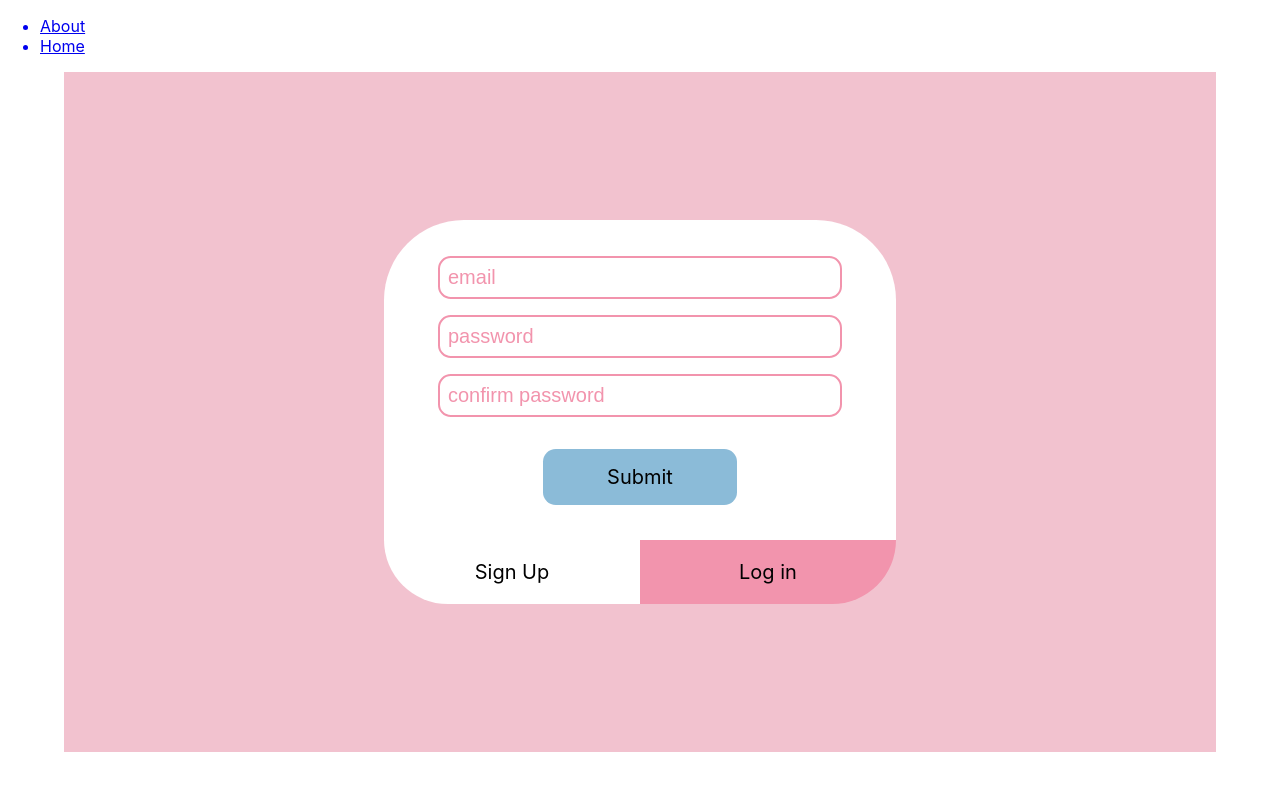
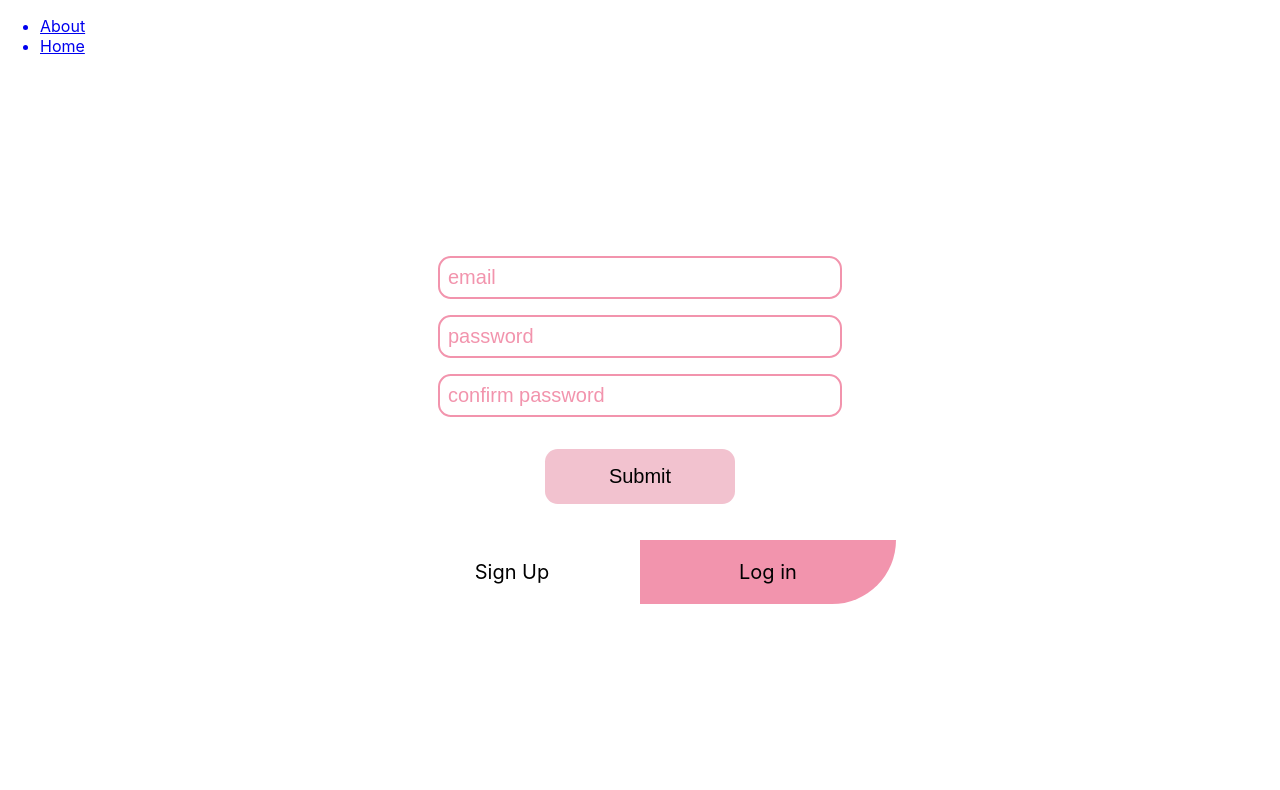
Before and after one commit to Eva-Sorensen/empower, a React (Create React App) app: page /signup in a window 1280 px wide. Shown: the top 790 px of the page. Built offline with nearby package versions, Linux system fonts and the light colour scheme.

Commit message:
Updated router to correctly navigate

```diff
--- a/src/css/Signup.module.css
+++ b/src/css/Signup.module.css
@@ -1,13 +1,11 @@
 .background {
   width: 100vw;
   height: 100vh;
-  background-color: white;
 }
 
 .mainSection {
   width: 90vw;
   height: 85vh;
-  background-color: var(--pink-light);
   margin: 0 auto;
   display: flex;
   align-items: center;
@@ -58,10 +56,12 @@
   text-decoration: none;
   list-style: none;
   font-size: 20px;
-  background-color: var(--blue-mid);
+  background-color: var(--pink-light);
   padding: 1rem 4rem;
   color: black;
   border-radius: 0.8rem;
+  border: 0;
+  cursor: pointer;
 }
 
 .listLink:hover {
--- a/src/pages/Signup.js
+++ b/src/pages/Signup.js
@@ -1,7 +1,11 @@
-import { Link } from "react-router-dom";
+import { useNavigate } from "react-router-dom";
 import style from "../css/Signup.module.css";
 
 export default function Signup() {
+  const navigate = useNavigate();
+  const submitClick = () => {
+    navigate("/", { replace: true });
+  };
   return (
     <div className={style.background}>
       <div className={style.mainSection}>
@@ -23,9 +27,13 @@ export default function Signup() {
               placeholder="confirm password"
             ></input>
           </form>
-          <Link to="" className={style.listLink}>
-            <li className={style.listItem}>Submit</li>
-          </Link>
+          <button
+            type="button"
+            className={style.listLink}
+            onClick={submitClick}
+          >
+            Submit
+          </button>
         </div>
         <div className={style.bottomSection}>
           <div className={style.signupSection}>
```
